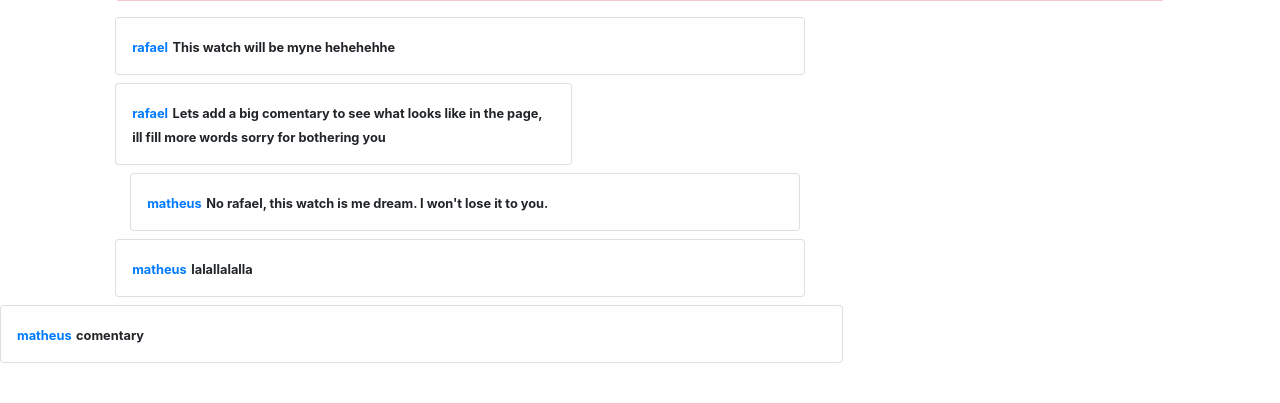
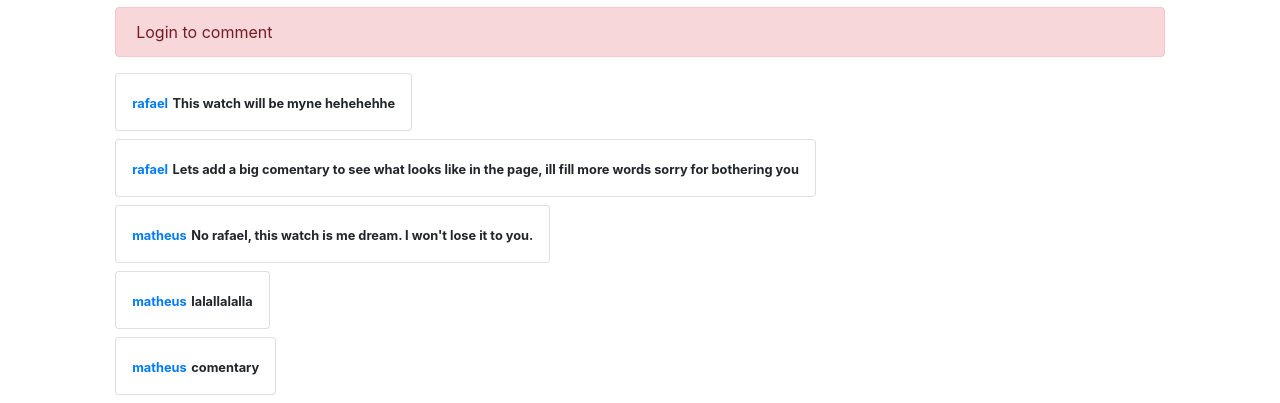
Before and after one commit to Matheus2608/e-commerce-auction-site, a Django app: page /listing/2 in a window 1280 px wide. Shown: the part 657-1060 px from the top of the page. Before the commit the page ends 1020 px from the top, so only its background shows below. Run offline with Django 3.2, Linux system fonts and the light colour scheme; data comes from the database, SQL or seed files in the repository; both versions use the stored data as it was after the commit; some libraries are stand-ins or nearby versions.

Commit message:
Changed some css styles The navigation was fixed and the boostrap elements were overriding her, so i commented the part that fixed her Changed comment too, there were some unnecessary divs there.

```diff
--- a/commerce/auctions/static/auctions/style.css
+++ b/commerce/auctions/static/auctions/style.css
@@ -1,8 +1,8 @@
 nav{
     background-color: #000a15;
     color: white;
-    position: fixed;
-    top: 0;
+    /* position: fixed;
+    top: 0; */
     width: 100%;
 }
 nav h1{
@@ -162,3 +162,8 @@ table{
     margin-top: 3%;
     width: 100%;
 }
+
+#comment{
+    padding-left: 15px;
+    margin-bottom: 8px;
+}
--- a/commerce/auctions/templates/auctions/listing.html
+++ b/commerce/auctions/templates/auctions/listing.html
@@ -87,6 +87,7 @@
                 </tbody>
               </table>
         </div>
+        <!-- Comments -->
         <div class="comments">
         {% if user.is_authenticated %}
         <form action="{% url 'listing' item.id %}" method="post">
@@ -103,15 +104,10 @@
         </div>
         {% endif %}
         {% for comment in comments %}
-            <div class="row d-flex justify-content-left">
-                <div class="col-md-8">
-                    <div class="card p-3">
-                        <div class="d-flex justify-content-between align-items-center">
-                            <div class="user d-flex flex-row align-items-center"> <span><small class="font-weight-bold text-primary">{{comment.username.username}}</small> <small class="font-weight-bold">{{comment.comment}}</small></span> </div> <small></small>
-                        </div>
-                    </div>
-                        <div class="action d-flex justify-content-between mt-2 align-items-center">
-                        </div>
+            <div class="row d-flex justify-content-left" id="comment">
+                <div class="card p-3">
+                    <div class="d-flex justify-content-between align-items-center">
+                        <div class="user d-flex flex-row align-items-center"> <span><small class="font-weight-bold text-primary">{{comment.username.username}}</small> <small class="font-weight-bold">{{comment.comment}}</small></span> </div> <small></small>
                     </div>
                 </div>
             </div>
```
Also changed, not shown: commerce/db.sqlite3.
